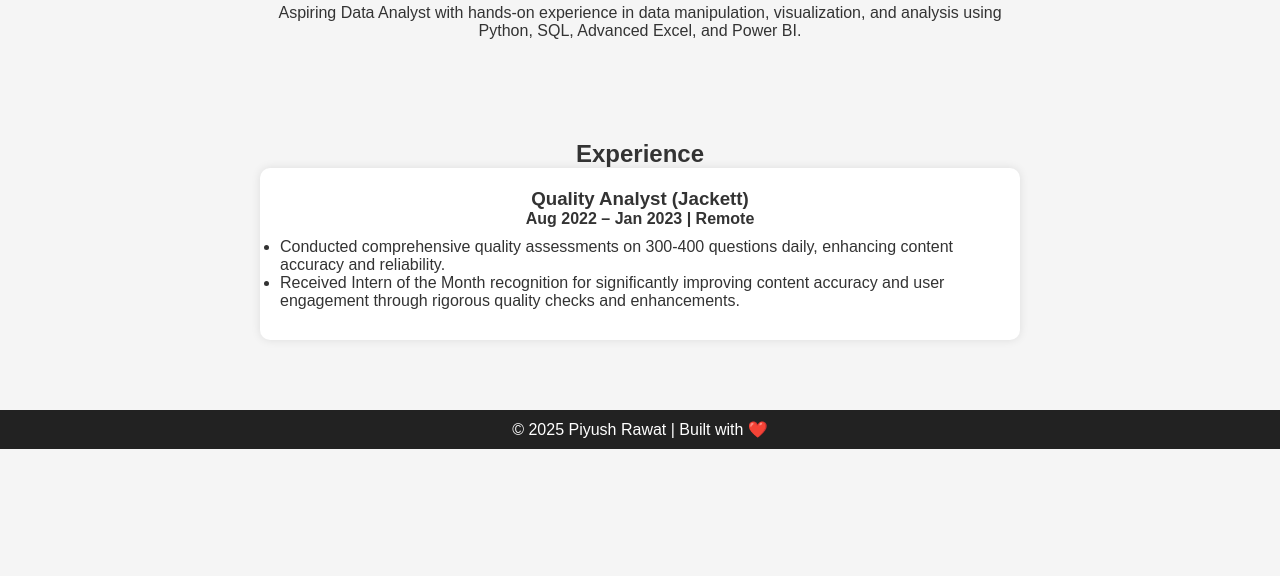
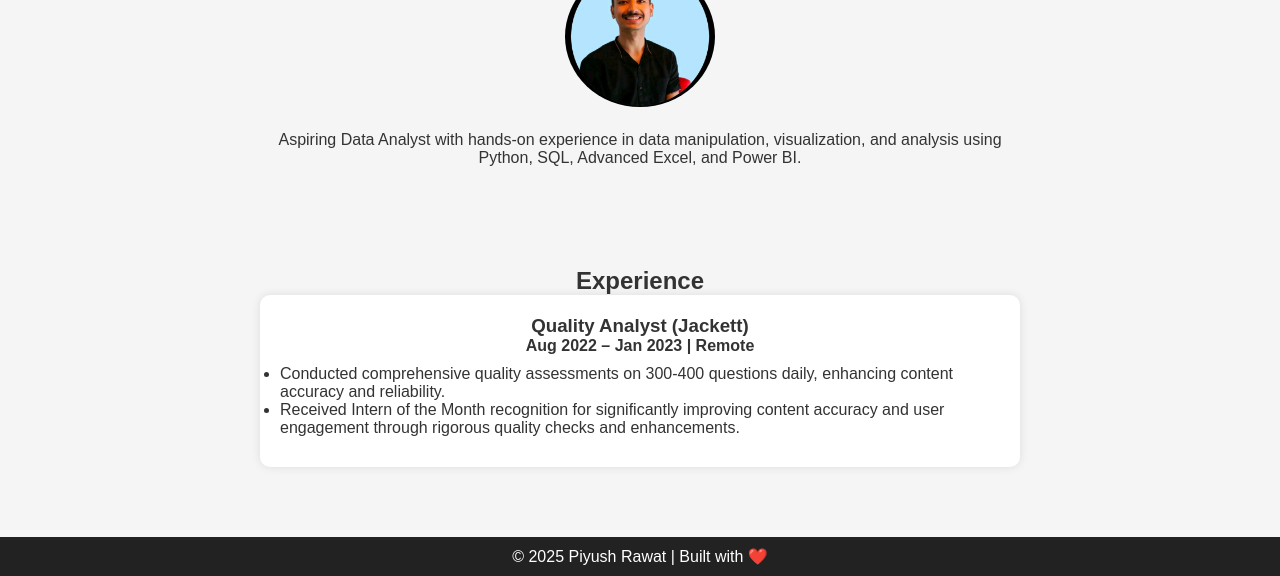
Before and after one commit to PiyushRawat842/Portfolio, a plain HTML site: page index.html in a window 1280 px wide. Shown: the part 2283-2859 px from the top of the page. Before the commit the page ends 2732 px from the top, so only its background shows below. Drawn offline with Linux system fonts and the light colour scheme.

Commit message:
Update index.html

```diff
--- a/index.html
+++ b/index.html
@@ -109,7 +109,7 @@
 
     <section class="container">
         <h2>About Me</h2>
-        <img src="C:\Users\THINKBOOK\OneDrive\Pictures\WhatsApp Image 2024-05-25 at 21.22.14.jpeg" alt="Python">
+       <img src="images/piyu.jpg" alt="Profile Photo">
         <p>Aspiring Data Analyst with hands-on experience in data manipulation, visualization, and analysis using Python, SQL, Advanced Excel, and Power BI.</p>
     </section>
 
```
